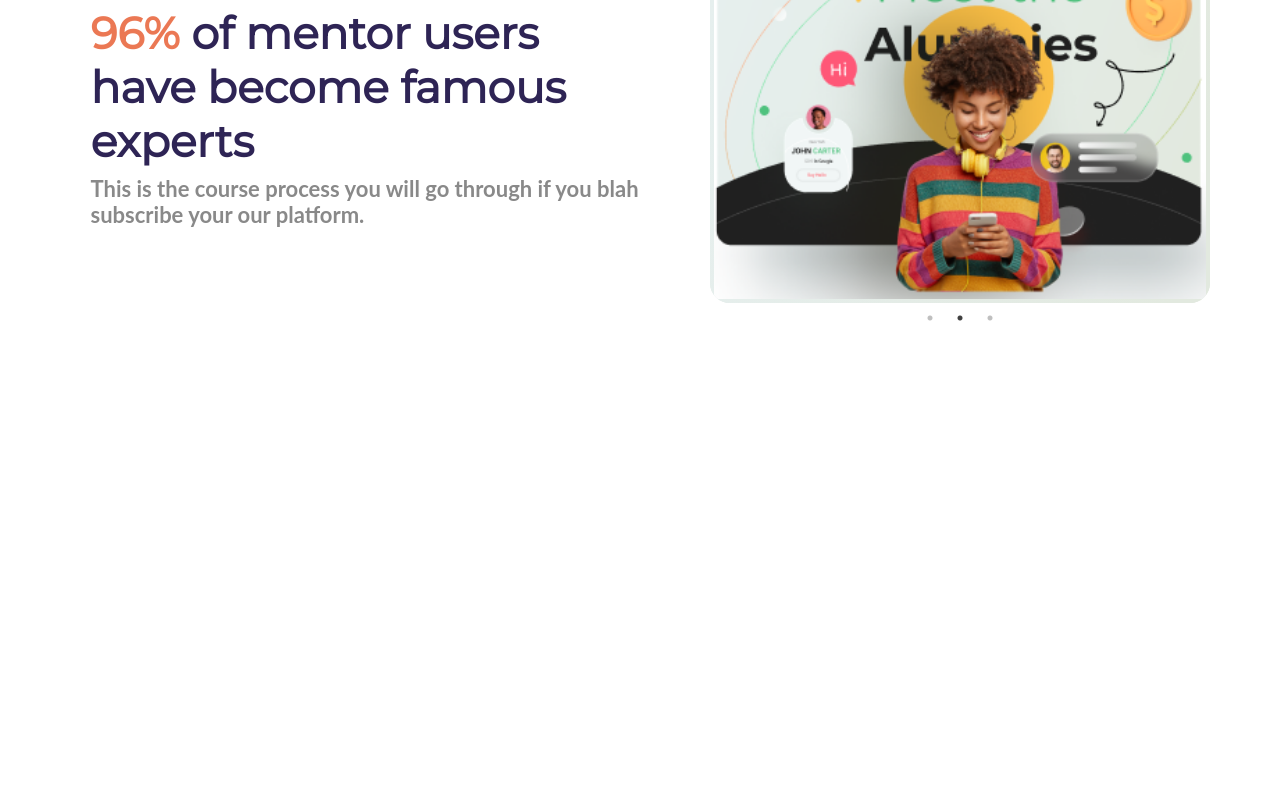
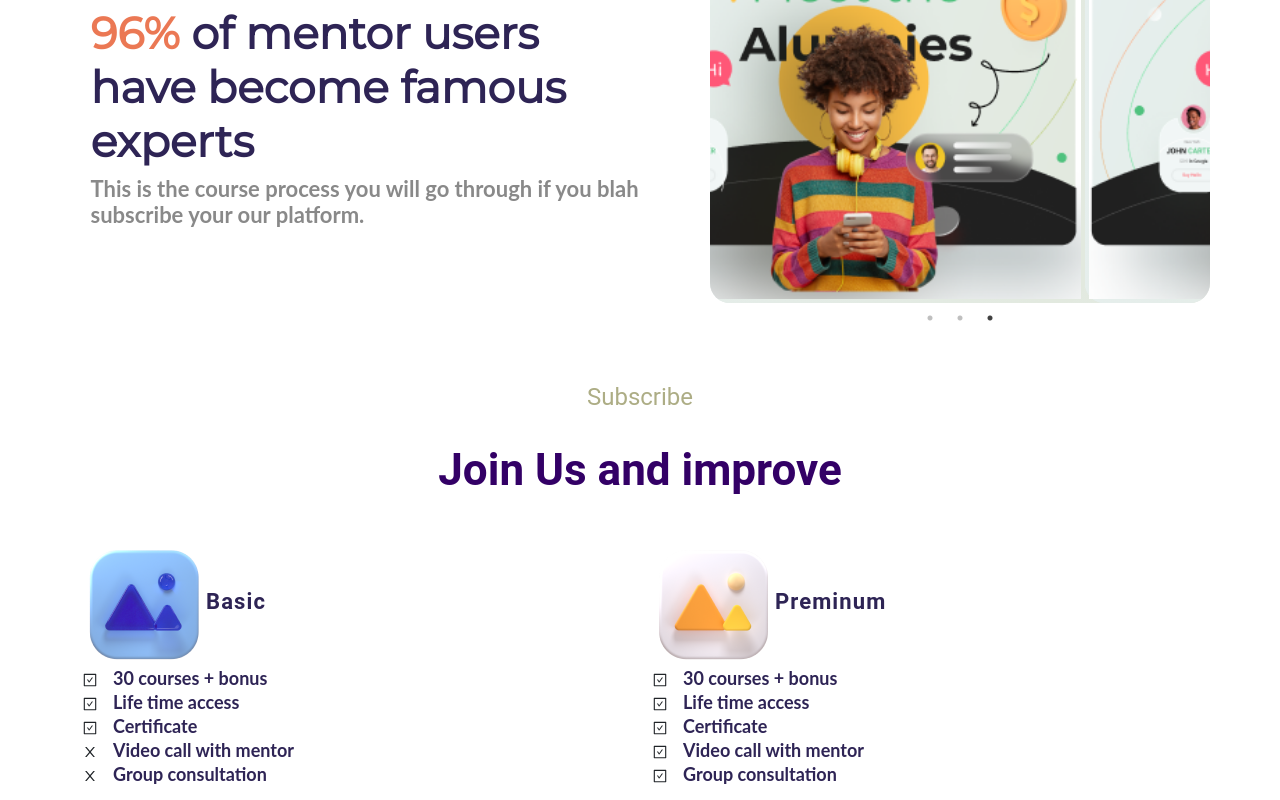
Before and after one commit to TheMentorLive/website, a React (Create React App) app: page / in a window 1280 px wide. Shown: the part 3602-4402 px from the top of the page. Before the commit the page ends 3975 px from the top, so only its background shows below. Built offline with nearby package versions, Linux system fonts and the light colour scheme.

Commit message:
add subscribe section

```diff
--- /dev/null
+++ b/src/components/Subscription.js
@@ -0,0 +1,61 @@
+import { Row, Col, Container } from "react-bootstrap";
+import { AiOutlineCheckSquare, AiOutlineClose } from "react-icons/ai";
+
+function Subscription() {
+  return (
+    <Container>
+      <p className="section8-heading">Subscribe</p>
+      <b>
+        <p className="section8-sub-heading">Join Us and improve </p>
+      </b>
+      <br></br>
+      <div>
+        <Row md={2}>
+          <Col>
+            <img src="images/Image_blue.png" alt="Gallery1" />
+            <span className="section8-card-heading">Basic</span>
+            <div>
+              <AiOutlineCheckSquare />
+              <span className="section8-card-content">30 courses + bonus</span><br />
+              <AiOutlineCheckSquare />
+              <span className="section8-card-content">Life time access</span><br />
+              <AiOutlineCheckSquare />
+              <span className="section8-card-content">Certificate</span><br />
+              <AiOutlineClose />
+              <span className="section8-card-content">
+                Video call with mentor
+              </span><br />
+              <AiOutlineClose />
+              <span className="section8-card-content">Group consultation</span>
+              <br />
+            </div>
+          </Col>
+          <Col>
+            <img src="images/Image_White.png" alt="Gallery1" />
+            <span className="section8-card-heading">Preminum</span>
+            <div>
+              <AiOutlineCheckSquare />
+              <span className="section8-card-content">30 courses + bonus </span>
+              <br />
+              <AiOutlineCheckSquare />
+              <span className="section8-card-content">Life time access </span>
+              <br />
+              <AiOutlineCheckSquare />
+              <span className="section8-card-content">Certificate </span>
+              <br />
+              <AiOutlineCheckSquare />
+              <span className="section8-card-content">
+                Video call with mentor{" "}
+              </span>
+              <br />
+              <AiOutlineCheckSquare />
+              <span className="section8-card-content">Group consultation </span>
+              <br />
+            </div>
+          </Col>
+        </Row>
+      </div>
+    </Container>
+  );
+}
+export default Subscription;
--- a/src/screen/MainScreen.js
+++ b/src/screen/MainScreen.js
@@ -5,6 +5,7 @@ import Mentorship from '../components/Mentorship';
 import Services from "../components/ourServices"
 import SuccessStories from "../components/SuccessStories";
 import "../style/MainScreen.css";
+import Subscription from "../components/Subscription";
 
 
 const MainScreen = () =>{
@@ -16,6 +17,7 @@ const MainScreen = () =>{
             <Mentorship/>
             <Mentors/>
             <SuccessStories/>
+            <Subscription/>
         </div>
     );
 }
--- a/src/style/MainScreen.css
+++ b/src/style/MainScreen.css
@@ -454,12 +454,12 @@ hr.landing {
   color: #898989;
 }
 
-.img-section4{
+.img-section4 {
   height: 450px;
   width: 450px;
   margin-left: 50px;
 }
-.col-sec4{
+.col-sec4 {
   display: flex;
   justify-content: center;
   align-items: center;
@@ -591,4 +591,49 @@ hr.landing {
   width: 100%;
 }
 
-/* Comment this is good */
+/********Section 8 ********/
+.section8-heading {
+  font-family: "Roboto", sans-serif;
+  padding: 10px;
+  margin-top: 20px;
+  font-size: 24px;
+  color: #adad85;
+  text-align: center;
+  line-height: normal;
+}
+
+.section8-sub-heading {
+  font-family: "Roboto", sans-serif;
+  text-align: center;
+  font-size: 44px;
+  color: #330066;
+}
+
+.section8-card-position {
+  align-content: center;
+  border: #000;
+}
+
+.section8-card-heading {
+  height: 26px;
+  font-family: "Roboto", sans-serif;
+  font-style: normal;
+  font-weight: bold;
+  font-size: 22px;
+  line-height: 26px;
+  letter-spacing: 0.05em;
+
+  color: #2e2455;
+}
+
+.section8-card-content {
+  width: 156px;
+  height: 22px;
+  padding: 15px;
+  font-family: Lato, Helvetica, sans-serif;
+  font-style: normal;
+  font-weight: bold;
+  font-size: 18px;
+  line-height: 22px;
+  color: #2e2455;
+}
```
Also changed, not shown: public/images/Image_White.png (added), public/images/Image_blue.png (added).
